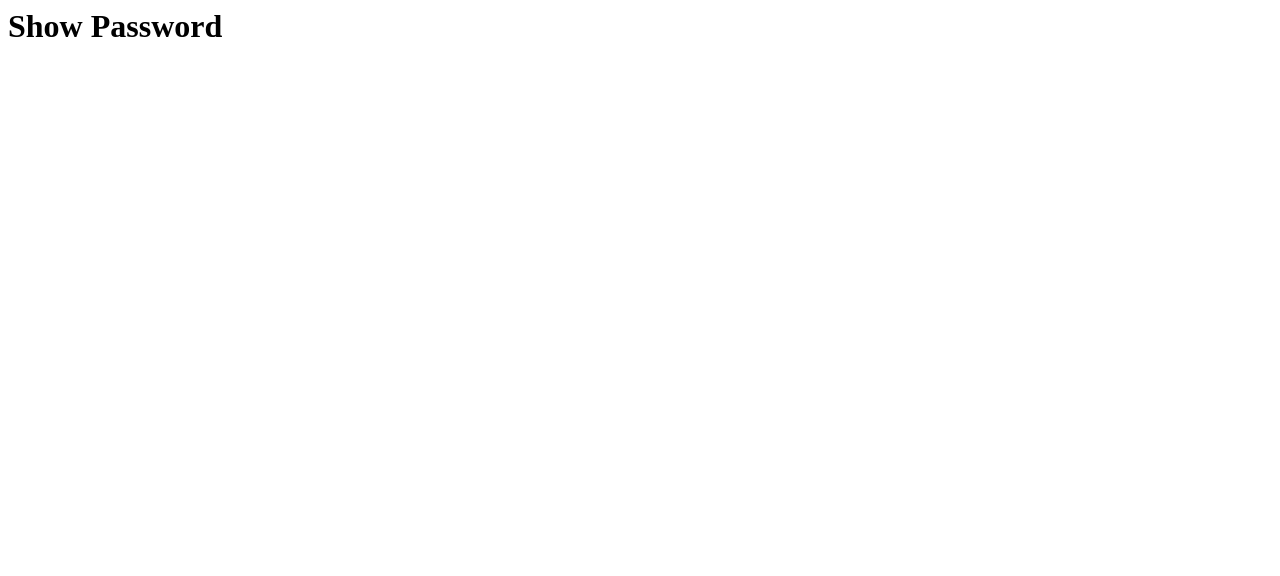
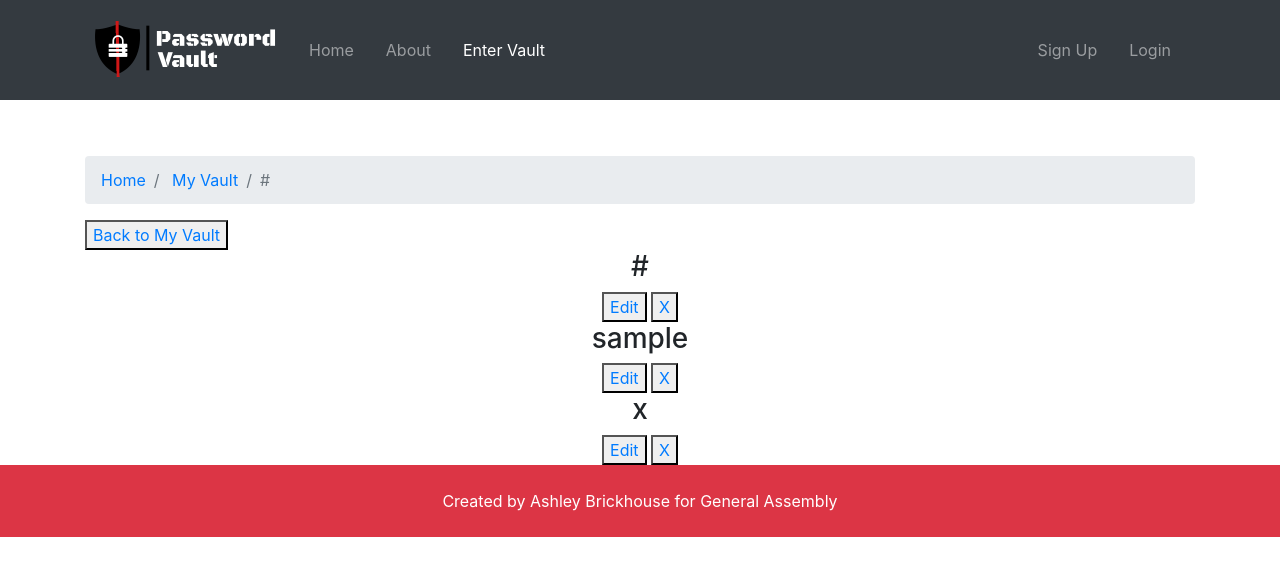
Before and after one commit to ashbrick/Password-Vault, a Django app: page /passwords/1 in a window 1280 px wide. Before the commit the part shown is almost empty. Shown: the top 576 px of the page. Run offline with Django 3.2, Linux system fonts and the light colour scheme; tables that the repository leaves empty hold one stand-in row (values such as "Sample post"); some libraries are stand-ins or nearby versions.

Commit message:
password show page has functionality and basic framework with breadcrumb navigation

```diff
--- a/home/views.py
+++ b/home/views.py
@@ -1,11 +1,15 @@
 from django.shortcuts import render
 from django.http import HttpResponse #import this response so can use it in the index method
+
+#bring in password model
+#from passwords app models, import Password
+from passwords.models import Password
 
 # Create your views here
 def index(request): #defining a method as "index" where a request is passed in as a parameter
     #return HttpResponse('<h1>Hello World</h1>') #this is what we want to happen, it'll be the template for the homepage --for now just adding some html to test it
 
-    #changing this method to
+    #changed this method to what's below after commenting out the "return HttpResponse"
     return render(request, 'homeapp/index.html') #telling it where to find the template for this page
 
 def about(request):
--- a/passwords/views.py
+++ b/passwords/views.py
@@ -1,12 +1,17 @@
-from django.shortcuts import render
+from django.shortcuts import get_object_or_404, render
 
 #this will allow us to fetch passwords based on the model, then insert into template in order to loop through passwords in database
 from .models import Password #bring in the Password model
 
 # Create your view methods here based on the urls.py for passwords
+
+#==================
+#   INDEX PAGE: method for the index/home page
+#==================
 def index(request): #main passwords page
     #fetch passwords from database by creating a variable and setting it to the variable name
-    passwords = Password.objects.all()
+    passwords = Password.objects.all() #shows all password info from db
+
 
     #create a variable to pass in the passwords as parameter for the return render
     context = {
@@ -15,8 +20,32 @@ def index(request): #main passwords page
     #load this template to show the index of all passwords
     return render(request, 'passwords/passwords.html', context)
 
+#==================
+#   SHOW PAGE: method for single password view
+#==================
 def password(request, password_id): #individual password page, setting the parameters as request (to request page load) and password_id (to pull data based on the password_id) will load this template
-    return render(request, 'passwords/password.html') #password.html is the template for showing one password
+    password = get_object_or_404(Password, pk=password_id) #variable that checks to see if the individual listing page exists and if not it will show a 404 not found page, passing in 2 parameters: the model and the primaary key/id. password_id is also being passed in as a parameter in the urls.py file for the single listing path inside the urlpatterns list ( as '<int:password_id>' ) which shows the id of the individual password in the browser
+    #have to bring in the "get_object_or_404" method by importing it from django.shortcuts (top of page)
 
+    context = {
+    'password': password
+    }
+
+    return render(request, 'passwords/password.html', context)
+        # password.html is the template for showing one password
+        # context parameter is the variable where the schema/model info for an individual password is stored based on the password variable (where get_object... is stored above)
+
+#==================
+#   SEARCH/QUERY: method for search form
+#==================
 def search(request): #will load the search password html page from urls.py
     return render(request, 'passwords/search.html')
+
+
+
+
+
+############### CODE GRAVEYARD #################
+
+# ---> this ended up not working because i entered the dummy websites starting with www. so it was only recognizing the w's // solution: a search feature instead
+#    passwords = Password.objects.all().order_by('website') #should alphebetize based on the first letter of each word, ascending is default, but if you want to go in descending order then use '-website'
--- a/templates/passwords/password.html
+++ b/templates/passwords/password.html
@@ -1 +1,59 @@
+{% extends 'base.html' %}
+
 <h1>Show Password</h1>
+{% block content %}
+
+<!-- HEADER -->
+  <section id="indi-pword-title" class="header-text text-white">
+    <div class="container">
+      <div class="row text-center">
+        <div class="col-md-12">
+          <h1> First Password </h1>
+        </div>
+      </div>
+    </div>
+  </section>
+
+<!-- BREADCRUMB -->
+  <section id="bc">
+    <div class="container">
+      <nav>
+        <ol class="breadcrumb">
+          <li class="breadcrumb-item">
+            <a href="{% url 'index' %}">Home</a>
+          </li>
+          <li class="breadcrumb-item">
+            <a href="{% url 'passwords' %}">My Vault</a>
+          </li>
+          <li class="breadcrumb-item active">{{ password.website }}
+          </li>
+        </ol>
+      </nav>
+    </div>
+  </section>
+
+<!-- PASSWORD -->
+  <section id="show-pword">
+    <div class="container">
+      <button type="button" name="button"><a href="{% url 'passwords' %}">Back to My Vault</a></button>
+      <div class="row text-center">
+        <div class="col-md-12">
+          <h3> {{ password.website }} </h3>
+          <button type="submit" name="edit"><a href="#">Edit</a></button>
+          <button type="submit" name="delete"><a href="#">X</a></button>
+        </div>
+        <div class="col-md-12 pword-block">
+          <h3> {{ password.username }} </h3>
+          <button type="submit" name="edit"><a href="#">Edit</a></button>
+          <button type="submit" name="delete"><a href="#">X</a></button>
+        </div>
+        <div class="col-md-12">
+          <h3> {{ password.password }} </h3>
+          <button type="submit" name="edit"><a href="#">Edit</a></button>
+          <button type="submit" name="delete"><a href="#">X</a></button>
+        </div>
+      </div>
+    </div>
+  </section>
+
+{% endblock %}
```
Also changed, not shown: templates/base.html (+5 -6 lines).
